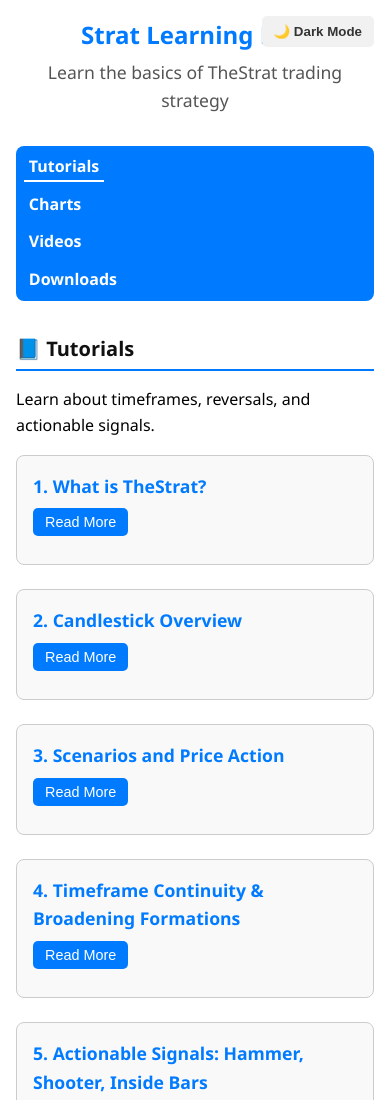
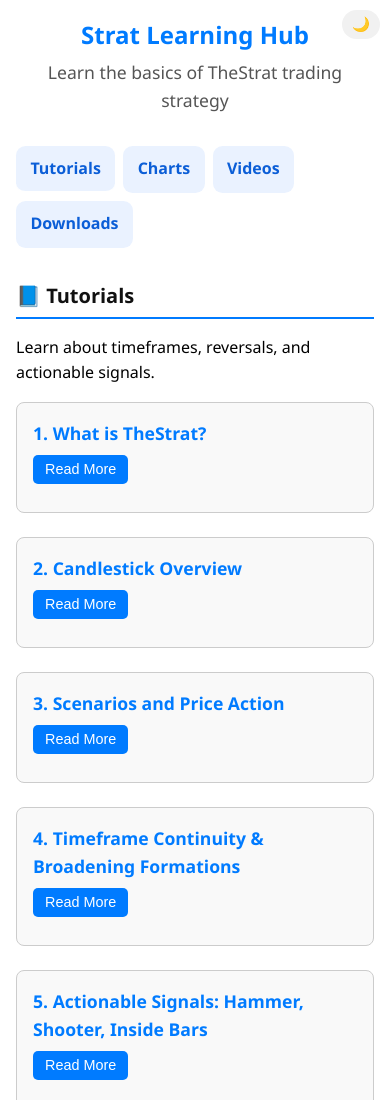
Before and after one commit to TraineThought/strat-learning-hub, a plain HTML site: page index.html in a window 390 px wide. Shown: the top 1100 px of the page. Drawn offline with Linux system fonts and the light colour scheme; files whose address does not match are found by name.

Commit message:
Updated styles.css & script.js

```diff
--- a/script.js
+++ b/script.js
@@ -9,31 +9,34 @@
     });
   });
 
-  // Theme Toggle
+  // Theme Toggle (with responsive labels)
   const themeToggle = document.getElementById("theme-toggle");
   const body = document.body;
 
+function updateThemeToggleLabel() {
+  const small = window.matchMedia("(max-width: 600px)").matches;
+  const isDark = body.classList.contains("dark-mode");
+  themeToggle.textContent = isDark
+    ? (small ? "☀️" : "☀️ Light Mode")
+    : (small ? "🌙" : "🌙 Dark Mode");
+  themeToggle.setAttribute("aria-label", isDark ? "Switch to light mode" : "Switch to dark mode");
+}
+
+  // Initialize theme from localStorage
   if (localStorage.getItem("theme") === "dark") {
     body.classList.add("dark-mode");
-    if (themeToggle) themeToggle.textContent = "☀️ Light Mode";
   }
+updateThemeToggleLabel();
 
+  // Click listener
   themeToggle?.addEventListener("click", () => {
     body.classList.toggle("dark-mode");
-    const isDark = body.classList.contains("dark-mode");
-    themeToggle.textContent = isDark ? "☀️ Light Mode" : "🌙 Dark Mode";
-    localStorage.setItem("theme", isDark ? "dark" : "light");
+    localStorage.setItem("theme", body.classList.contains("dark-mode") ? "dark" : "light");
+    updateThemeToggleLabel();
   });
 
-  // Expand/Collapse Tutorials
-  const toggles = document.querySelectorAll(".toggle-btn");
-  toggles.forEach(button => {
-    button.addEventListener("click", () => {
-      const content = button.nextElementSibling;
-      content?.classList.toggle("active");
-      button.textContent = content?.classList.contains("active") ? "Hide" : "Read More";
-    });
-  });
+  // Update label on resize too
+  window.addEventListener("resize", updateThemeToggleLabel);
 
   // Charts: filter chips + search + count
   const chips = document.querySelectorAll(".chart-toolbar .chip");
--- a/styles.css
+++ b/styles.css
@@ -630,9 +630,38 @@
 
 /* Responsive */
 @media (max-width: 600px) {
+
+  nav {
+    background: transparent;
+    padding: 0;
+  }
   nav ul {
-    flex-direction: column;
-    gap: 0.75rem;
+    gap: 0.5rem;
+    justify-content: stretch;
+  }
+  nav a {
+    display: block;
+    background: #eaf2ff;
+    color: #0b5ed7;
+    border-radius: 0.6rem;
+    padding: 0.6rem 0.9rem;
+    text-decoration: none;
+  }
+  nav a:hover { color: #0b5ed7; }
+  nav a:active {
+    background: #0d6efd;
+    border-color: #0d6efd;
+    color: #fff;
+  }
+
+  #theme-toggle {
+    position: fixed; /* stays visible while scrolling */
+    top: 10px;
+    right: 10px;
+    padding: 6px 10px;
+    font-size: 0.9rem;
+    border-radius: 999px;
+    z-index: 1001;
   }
 
   header h1 {
```
